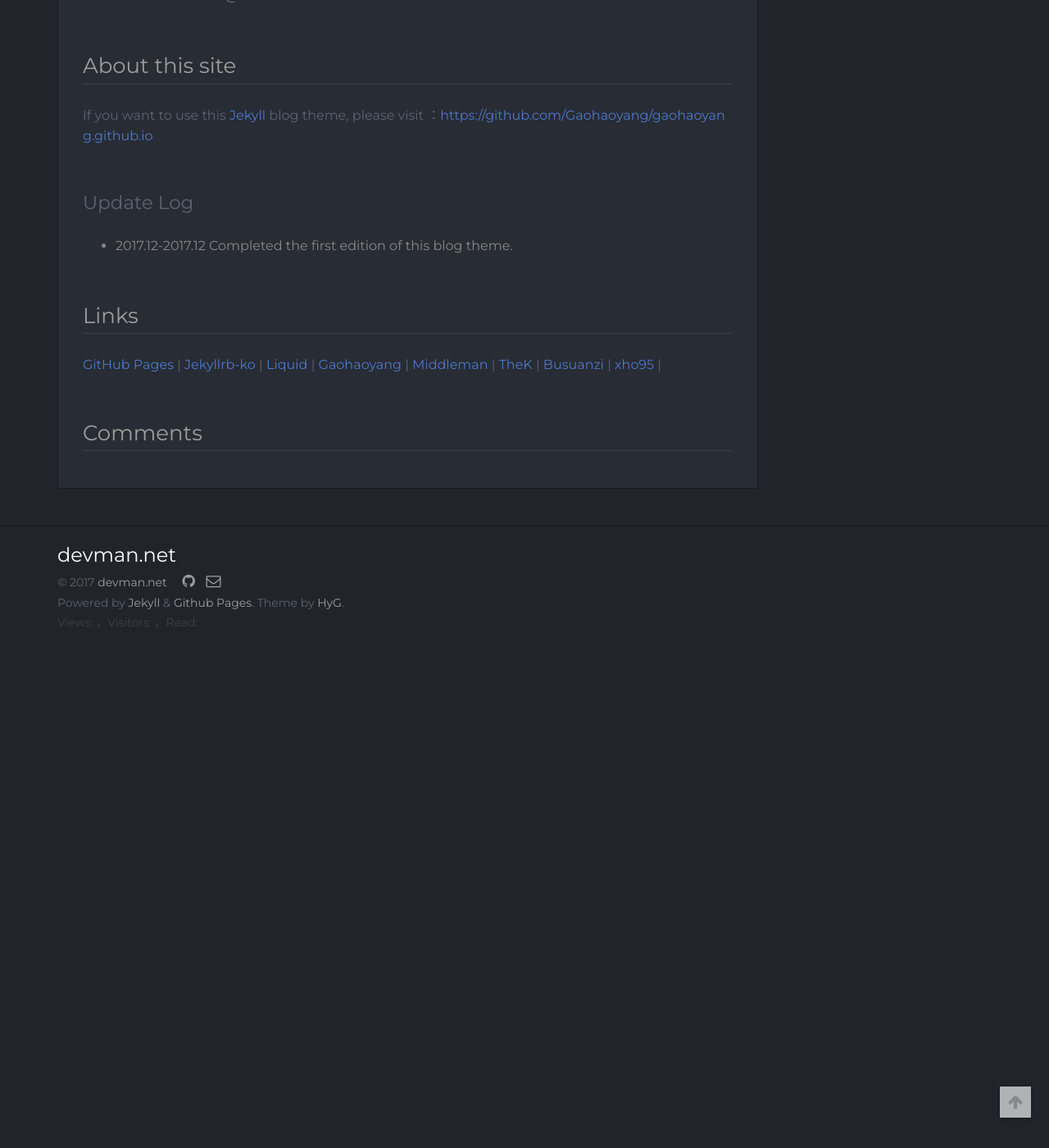
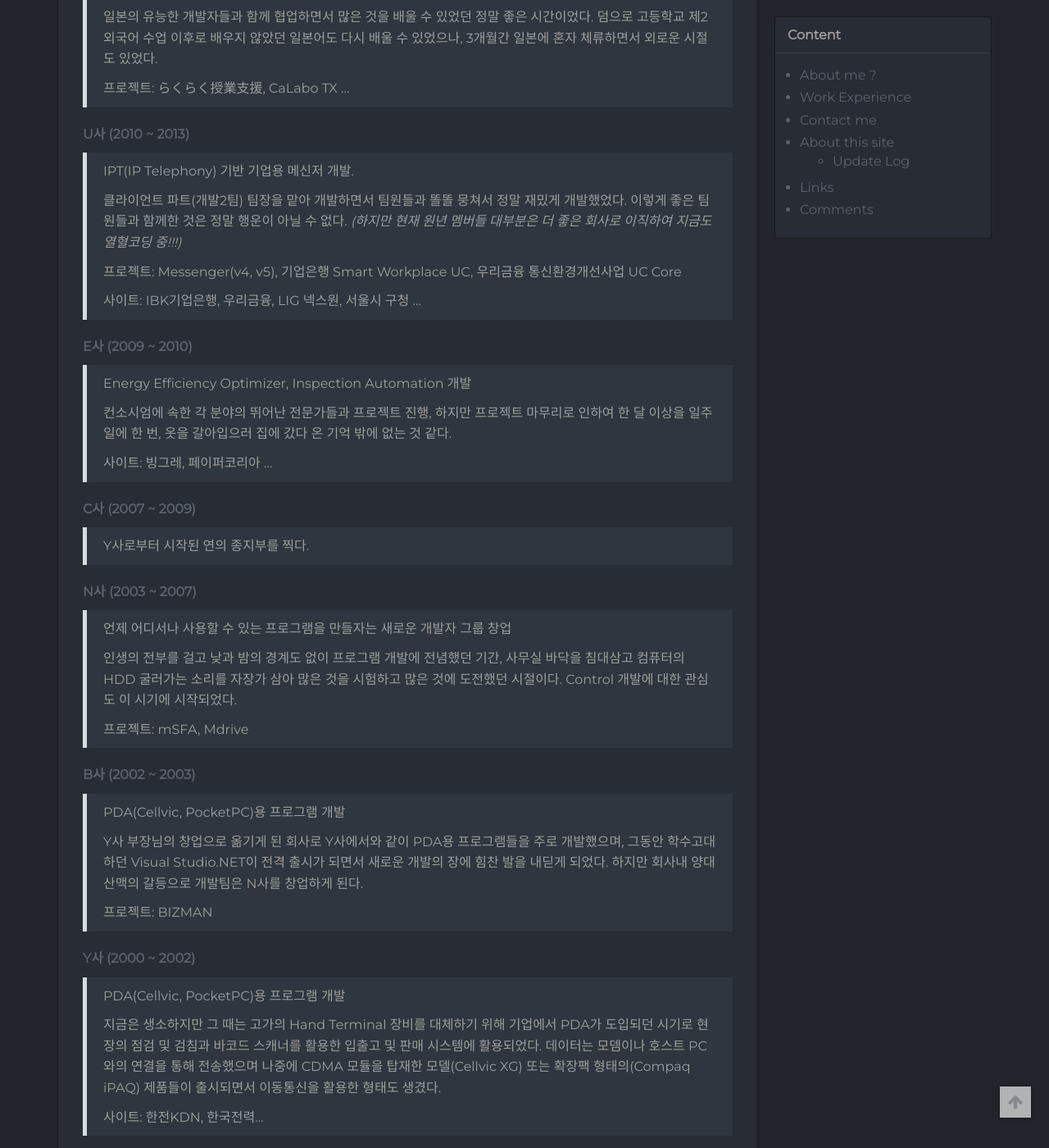
Before and after one commit to devman-net/devman-net.github.io, a Jekyll site: the page built from page/4about.md, in a window 1280 px wide and 1400 px high, scrolled down 679 px. Shown: the whole window at 82% size. Built offline with Jekyll 4.4.1, drawn with Linux system fonts in a browser that asks for light colours; comment, search, counter and statistics services are not loaded; a style sheet for code colours, icons or effects is not loaded; before the commit the page ends 1465 px from its top, so only the background shows below that; some of the changed text lies outside the part shown.

Commit message:
modify work experience

```diff
--- a/page/4about.md
+++ b/page/4about.md
@@ -13,9 +13,78 @@ type: page
 
 <iframe src="https://githubbadge.appspot.com/devman-net?s=1" style="border: 0;height: 142px;width: 200px;overflow: hidden;" frameBorder="0"></iframe>
 
-[devman.net](http://www.devman.net) 도메인을 소유한지 17년이 지나가고 있는 것 같은데, 이제서야 사이트를 만들어 봅니다. 아마도 [GitHub Pages][githubpages]와 [Jekyll][jekyll]과 Burnout이 없었다면, 앞으로 10년 동안 사이트를 만들 생각은 1도 안 했을 것 같습니다.
+C#으로 Windows Application을 주로 개발하며, 특히 Control을 만드는 것에 대한 관심이 무척 많다.
 
-나머지는 앞으로 슬슬 ~~~
+[GitHub Pages][githubpages]와 [Jekyll][jekyll] 그리고 Burnout의 도움으로 17년 만에 __devman.net__
+도메인의 사용처를 드디어 찾았다.
+
+## Work Experience
+
+__V사 (2014 ~ 2017)__
+> 일본 초.중.고 교육ICT 프로그램 개발.
+>
+> 일본의 유능한 개발자들과 함께 협업하면서 많은 것을 배울 수 있었던 정말 좋은 시간이었다.
+> 덤으로 고등학교 제2외국어 수업 이후로 배우지 않았던 일본어도 다시 배울 수 있었으나, 3개월간 일본에
+> 혼자 체류하면서 외로운 시절도 있었다.
+>
+> 프로젝트: らくらく授業支援, CaLabo TX ...
+
+
+__U사 (2010 ~ 2013)__
+> IPT(IP Telephony) 기반 기업용 메신저 개발.
+>
+> 클라이언트 파트(개발2팀) 팀장을 맡아 개발하면서 팀원들과 똘똘 뭉쳐서 정말 재밌게 개발했었다.
+> 이렇게 좋은 팀원들과 함께한 것은 정말 행운이 아닐 수 없다.
+> *(하지만 현재 원년 멤버들 대부분은 더 좋은 회사로 이직하여 지금도 열혈코딩 중!!!)*
+>
+> 프로젝트: Messenger(v4, v5), 기업은행 Smart Workplace UC, 우리금융 통신환경개선사업 UC Core
+>
+> 사이트: IBK기업은행, 우리금융, LIG 넥스원, 서울시 구청 ...
+
+
+__E사 (2009 ~ 2010)__
+> Energy Efficiency Optimizer, Inspection Automation 개발
+>
+> 컨소시엄에 속한 각 분야의 뛰어난 전문가들과 프로젝트 진행, 하지만 프로젝트 마무리로 인하여
+> 한 달 이상을 일주일에 한 번, 옷을 갈아입으러 집에 갔다 온 기억 밖에 없는 것 같다.
+>
+> 사이트: 빙그레, 페이퍼코리아 ...
+
+
+__C사 (2007 ~ 2009)__
+>
+> Y사로부터 시작된 연의 종지부를 찍다.
+>
+
+__N사 (2003 ~ 2007)__
+> 언제 어디서나 사용할 수 있는 프로그램을 만들자는 새로운 개발자 그룹 창업
+>
+> 인생의 전부를 걸고 낮과 밤의 경계도 없이 프로그램 개발에 전념했던 기간, 사무실 바닥을 침대삼고
+> 컴퓨터의 HDD 굴러가는 소리를 자장가 삼아 많은 것을 시험하고 많은 것에 도전했던 시절이다.
+> Control 개발에 대한 관심도 이 시기에 시작되었다.
+>
+> 프로젝트: mSFA, Mdrive
+
+
+__B사 (2002 ~ 2003)__
+> PDA(Cellvic, PocketPC)용 프로그램 개발
+>
+> Y사 부장님의 창업으로 옮기게 된 회사로 Y사에서와 같이 PDA용 프로그램들을 주로 개발했으며,
+> 그동안 학수고대하던 Visual Studio.NET이 전격 출시가 되면서 새로운 개발의 장에 힘찬 발을 내딛게 되었다.
+> 하지만 회사내 양대 산맥의 갈등으로 개발팀은 N사를 창업하게 된다.
+>
+> 프로젝트: BIZMAN
+
+
+__Y사 (2000 ~ 2002)__
+> PDA(Cellvic, PocketPC)용 프로그램 개발
+>
+> 지금은 생소하지만 그 때는 고가의 Hand Terminal 장비를 대체하기 위해 기업에서 PDA가 도입되던
+> 시기로 현장의 점검 및 검침과 바코드 스캐너를 활용한 입출고 및 판매 시스템에 활용되었다.
+> 데이터는 모뎀이나 호스트 PC와의 연결을 통해 전송했으며 나중에 CDMA 모듈을 탑재한 모델(Cellvic XG)
+> 또는 확장팩 형태의(Compaq iPAQ) 제품들이 출시되면서 이동통신을 활용한 형태도 생겼다.
+>
+> 사이트: 한전KDN, 한국전력...
 
 ## Contact me
 
```
Also changed, not shown: other parts of page/4about.md (+1 -0 lines).
